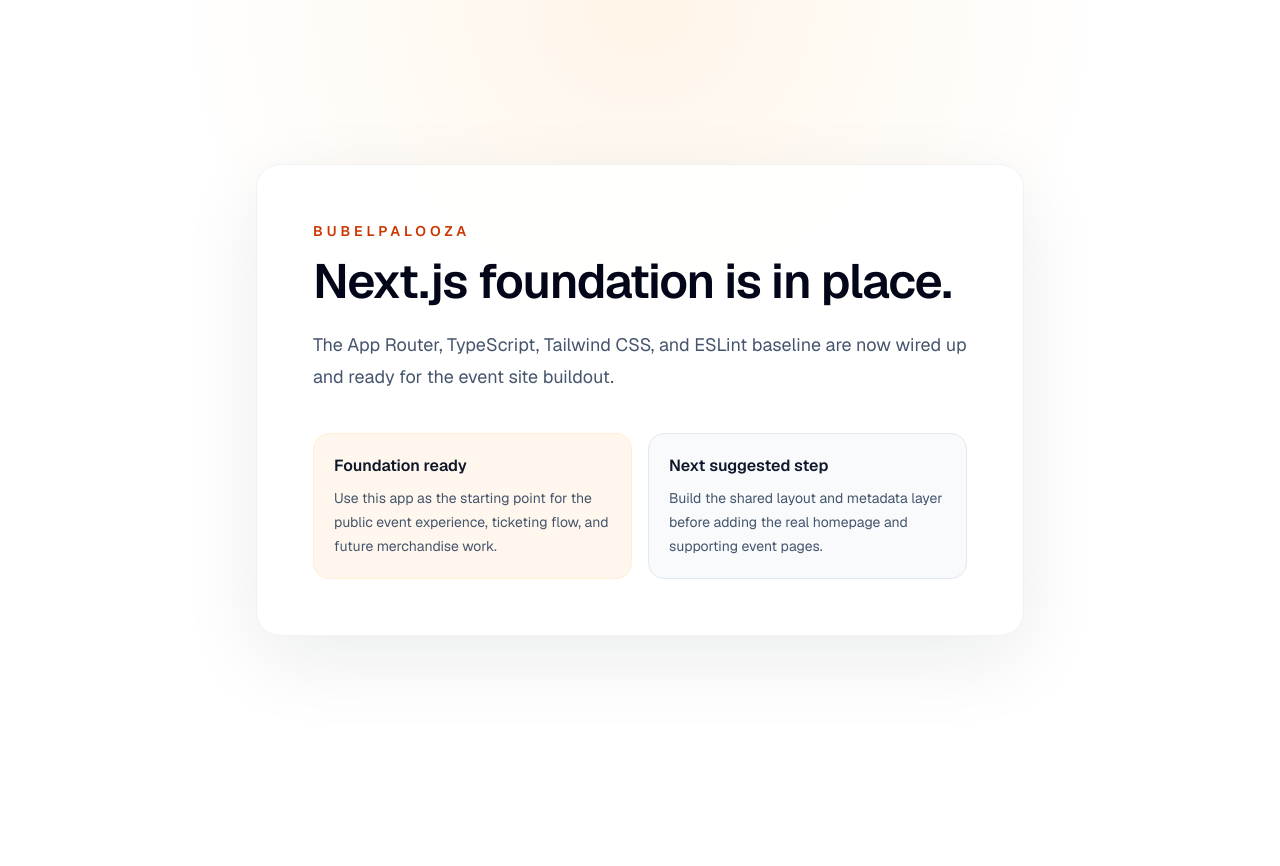
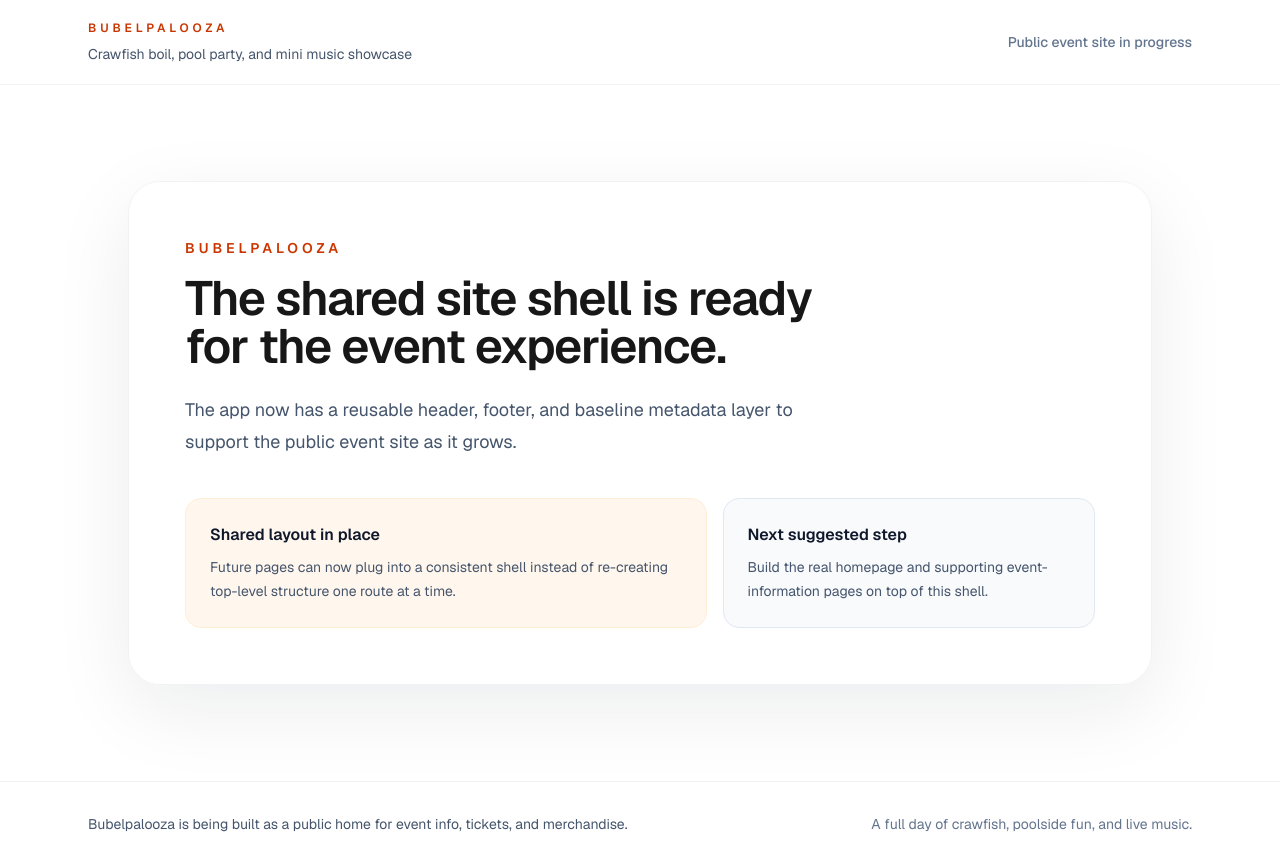
Before and after one commit to jbubel/Bubelpalooza, a Next.js app: page / in a window 1280 px wide. Before the commit the page ends 800 px from the top, so only its background shows below. Built offline with nearby package versions, Linux system fonts and the light colour scheme.

Commit message:
Set up shared layout, metadata, and site shell (#26)
* Add shared layout shell for public site

* Refine footer copy for guest-facing tone

```diff
--- a/app/globals.css
+++ b/app/globals.css
@@ -24,3 +24,8 @@
   color: var(--foreground);
   font-family: var(--font-geist-sans), Arial, Helvetica, sans-serif;
 }
+
+a {
+  color: inherit;
+  text-decoration: none;
+}
--- a/app/layout.tsx
+++ b/app/layout.tsx
@@ -1,5 +1,7 @@
 import type { Metadata } from "next";
 import { Geist, Geist_Mono } from "next/font/google";
+import { SiteFooter } from "@/components/site-footer";
+import { SiteHeader } from "@/components/site-header";
 import "./globals.css";
 
 const geistSans = Geist({
@@ -13,8 +15,13 @@
 });
 
 export const metadata: Metadata = {
-  title: "Bubelpalooza",
-  description: "Public event site for Bubelpalooza.",
+  metadataBase: new URL("https://bubelpalooza.com"),
+  title: {
+    default: "Bubelpalooza",
+    template: "%s | Bubelpalooza",
+  },
+  description:
+    "Public event site for Bubelpalooza, a crawfish boil and pool party with a mini music showcase.",
 };
 
 export default function RootLayout({
@@ -27,7 +34,13 @@
       lang="en"
       className={`${geistSans.variable} ${geistMono.variable} h-full antialiased`}
     >
-      <body className="min-h-full flex flex-col">{children}</body>
+      <body className="min-h-full bg-[linear-gradient(180deg,#fff7ed_0%,#fffdf8_28%,#ffffff_100%)] text-slate-950">
+        <div className="flex min-h-screen flex-col">
+          <SiteHeader />
+          <main className="flex-1">{children}</main>
+          <SiteFooter />
+        </div>
+      </body>
     </html>
   );
 }
--- a/app/page.tsx
+++ b/app/page.tsx
@@ -1,38 +1,38 @@
 export default function Home() {
   return (
-    <main className="flex min-h-screen items-center justify-center bg-[radial-gradient(circle_at_top,#fff5e8,white_45%)] px-6 py-24 text-slate-950">
-      <div className="w-full max-w-3xl rounded-3xl border border-black/5 bg-white/90 p-10 shadow-[0_24px_80px_rgba(15,23,42,0.08)] backdrop-blur sm:p-14">
+    <section className="px-6 py-20 sm:py-24">
+      <div className="mx-auto w-full max-w-5xl rounded-[2rem] border border-black/5 bg-white/90 p-10 shadow-[0_24px_80px_rgba(15,23,42,0.08)] backdrop-blur sm:p-14">
         <p className="text-sm font-semibold uppercase tracking-[0.28em] text-orange-700">
           Bubelpalooza
         </p>
         <h1 className="mt-4 text-4xl font-semibold tracking-tight text-balance sm:text-5xl">
-          Next.js foundation is in place.
+          The shared site shell is ready for the event experience.
         </h1>
         <p className="mt-6 max-w-2xl text-lg leading-8 text-slate-600">
-          The App Router, TypeScript, Tailwind CSS, and ESLint baseline are now
-          wired up and ready for the event site buildout.
+          The app now has a reusable header, footer, and baseline metadata layer
+          to support the public event site as it grows.
         </p>
-        <div className="mt-10 grid gap-4 sm:grid-cols-2">
-          <div className="rounded-2xl border border-orange-100 bg-orange-50 p-5">
+        <div className="mt-10 grid gap-4 lg:grid-cols-[1.4fr_1fr]">
+          <div className="rounded-2xl border border-orange-100 bg-orange-50 p-6">
             <h2 className="text-base font-semibold text-slate-900">
-              Foundation ready
+              Shared layout in place
             </h2>
             <p className="mt-2 text-sm leading-6 text-slate-600">
-              Use this app as the starting point for the public event
-              experience, ticketing flow, and future merchandise work.
+              Future pages can now plug into a consistent shell instead of
+              re-creating top-level structure one route at a time.
             </p>
           </div>
-          <div className="rounded-2xl border border-slate-200 bg-slate-50 p-5">
+          <div className="rounded-2xl border border-slate-200 bg-slate-50 p-6">
             <h2 className="text-base font-semibold text-slate-900">
               Next suggested step
             </h2>
             <p className="mt-2 text-sm leading-6 text-slate-600">
-              Build the shared layout and metadata layer before adding the real
-              homepage and supporting event pages.
+              Build the real homepage and supporting event-information pages on
+              top of this shell.
             </p>
           </div>
         </div>
       </div>
-    </main>
+    </section>
   );
 }
--- /dev/null
+++ b/components/site-footer.tsx
@@ -0,0 +1,10 @@
+export function SiteFooter() {
+  return (
+    <footer className="border-t border-black/5 bg-white/70">
+      <div className="mx-auto flex w-full max-w-6xl flex-col gap-3 px-6 py-8 text-sm text-slate-600 sm:flex-row sm:items-center sm:justify-between">
+        <p>Bubelpalooza is being built as a public home for event info, tickets, and merchandise.</p>
+        <p className="text-slate-500">A full day of crawfish, poolside fun, and live music.</p>
+      </div>
+    </footer>
+  );
+}
--- /dev/null
+++ b/components/site-header.tsx
@@ -0,0 +1,19 @@
+export function SiteHeader() {
+  return (
+    <header className="border-b border-black/5 bg-white/80 backdrop-blur">
+      <div className="mx-auto flex w-full max-w-6xl items-center justify-between gap-6 px-6 py-5">
+        <div>
+          <p className="text-xs font-semibold uppercase tracking-[0.32em] text-orange-700">
+            Bubelpalooza
+          </p>
+          <p className="mt-2 text-sm text-slate-600">
+            Crawfish boil, pool party, and mini music showcase
+          </p>
+        </div>
+        <div className="hidden text-sm font-medium text-slate-500 sm:block">
+          Public event site in progress
+        </div>
+      </div>
+    </header>
+  );
+}
```
